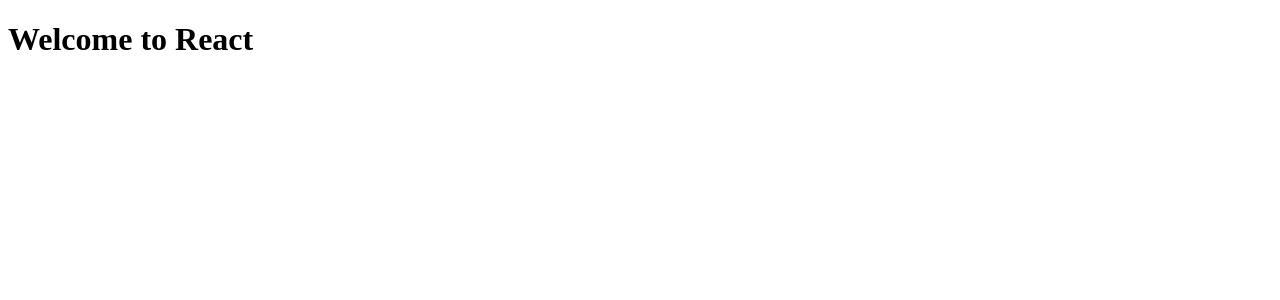
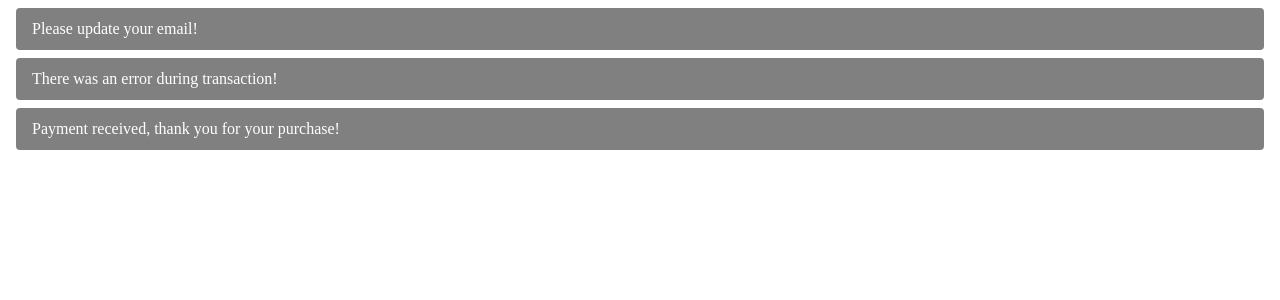
Before and after one commit to ViktoriiaKN/goit-react-project, a React (Vite) app: page / in a window 1280 px wide. Shown: the top 300 px of the page. Built offline with nearby package versions, Linux system fonts and the light colour scheme.

Commit message:
Built-in styles

```diff
--- a/package.json
+++ b/package.json
@@ -24,6 +24,7 @@
     "eslint-plugin-react-hooks": "^4.6.2",
     "eslint-plugin-react-refresh": "^0.4.7",
     "prettier": "^3.3.2",
+    "prop-types": "^15.8.1",
     "vite": "^5.3.1"
   }
 }
--- /dev/null
+++ b/src/components/Alert/Alert.jsx
@@ -0,0 +1,13 @@
+const alertStyles = {
+  margin: 8,
+  padding: "12px 16px",
+  borderRadius: 4,
+  backgroundColor: "gray",
+  color: "white",
+};
+
+const Alert = ({children}) => {
+  return <p style={alertStyles}>{children}</p>;
+}
+
+export default Alert
--- a/src/components/App.jsx
+++ b/src/components/App.jsx
@@ -1,7 +1,12 @@
+import React from "react";
+import Alert from "./Alert/Alert";
+
 export const App = () => {
   return (
-    <div>
-      <h1>Welcome to React</h1>
-    </div>
-  )
+    <>
+      <Alert>Please update your email!</Alert>
+      <Alert>There was an error during transaction!</Alert>
+      <Alert>Payment received, thank you for your purchase!</Alert>
+    </>
+  );
 }
```
Also changed, not shown: 1 other file (tests, documents, lock files or other folders).
